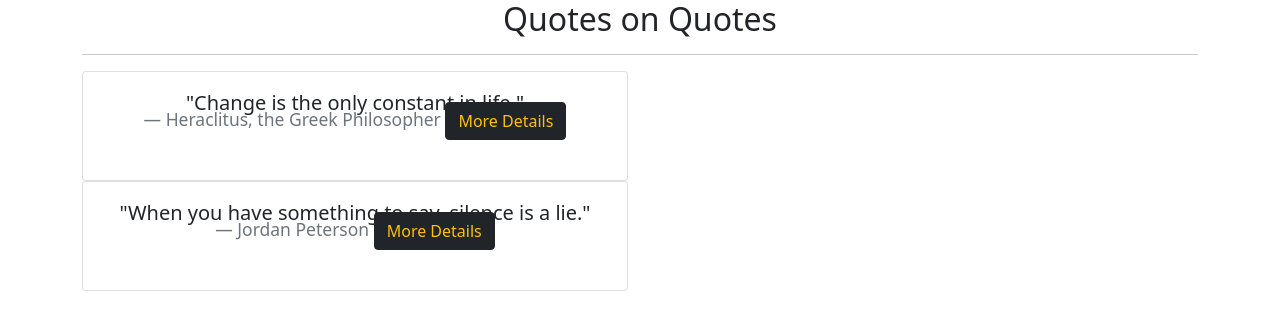
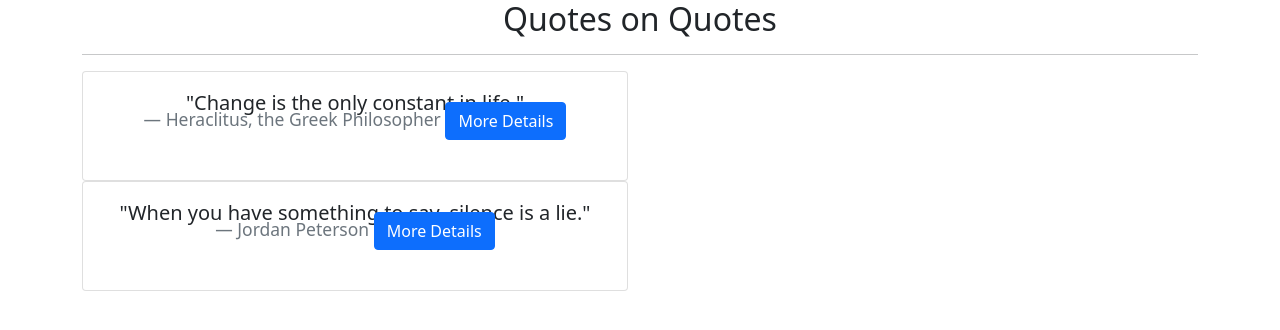
Before and after one commit to Edith-guru/quote, an Angular app: page / in a window 1280 px wide. Shown: the top 330 px of the page. Built offline with nearby package versions, Linux system fonts and the light colour scheme.

Commit message:
changed buttons style

```diff
--- a/src/app/quote-details/quote-details.component.html
+++ b/src/app/quote-details/quote-details.component.html
@@ -1,10 +1,10 @@
 <div class="d-flex justify-content-around">
-    <button class="btn" (click)="upVote()">
+    <button class="btn btn-primary" (click)="upVote()">
          <!-- remember to style -->
          UpVote
         <span>&nbsp;{{numberOfLikes}}</span>
     </button>
-    <button class="btn" (click)="downVote()">
+    <button class="btn btn-primary" (click)="downVote()">
         <!-- remember to style -->
         Downvote
         <span>&nbsp;{{numberOfDislikes}}</span>
--- a/src/app/quotes/quotes.component.html
+++ b/src/app/quotes/quotes.component.html
@@ -8,7 +8,7 @@
                       <div class="text-dark card-body">
                           <blockquote class="blockquote mb-0 text-center">"{{quote.text}}" <br>
                               <footer class="blockquote-footer">{{quote.author}}
-                                  <button (click)='viewDetails(i)' class="btn btn-dark text-warning float-right">More Details</button>
+                                  <button (click)='viewDetails(i)' class="btn btn-primary">More Details</button>
                               </footer>
                           </blockquote>
                       </div>
```
